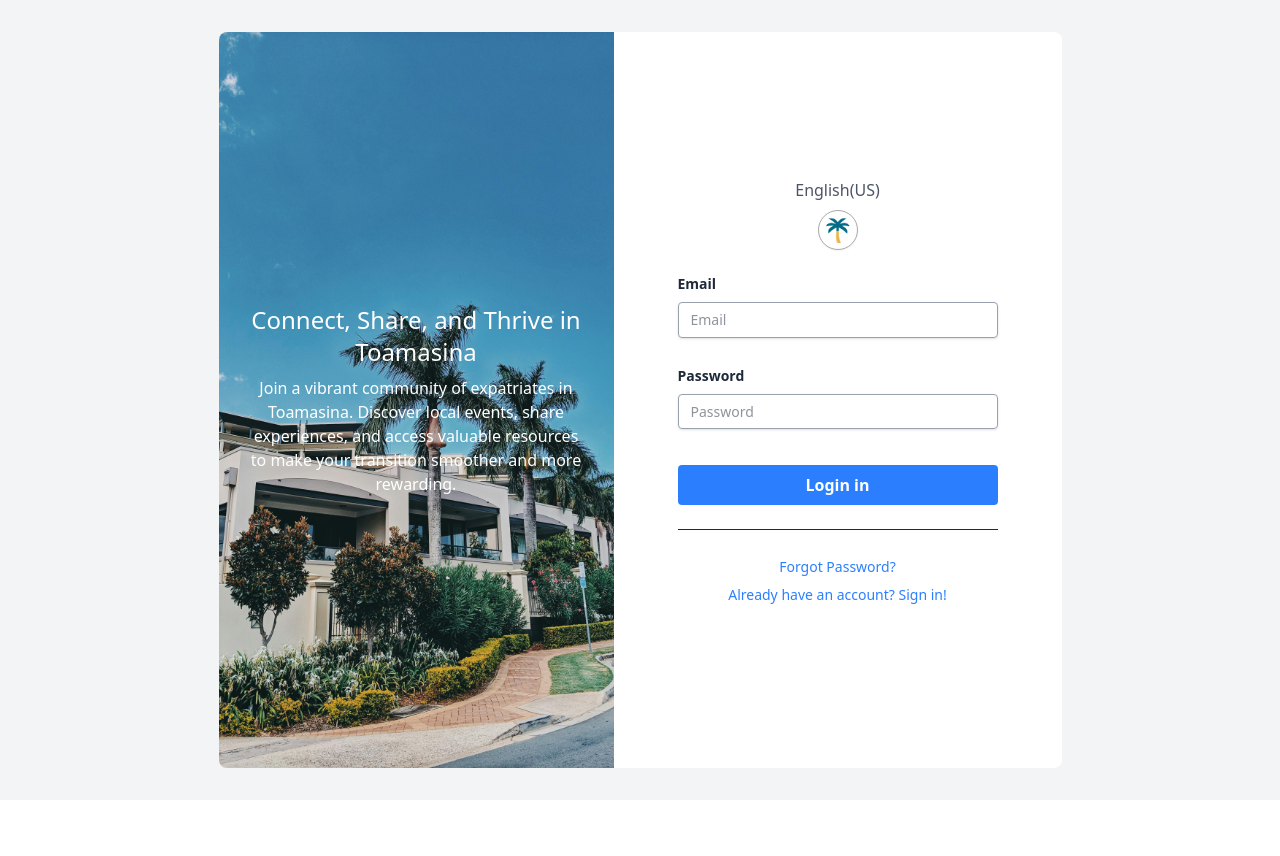
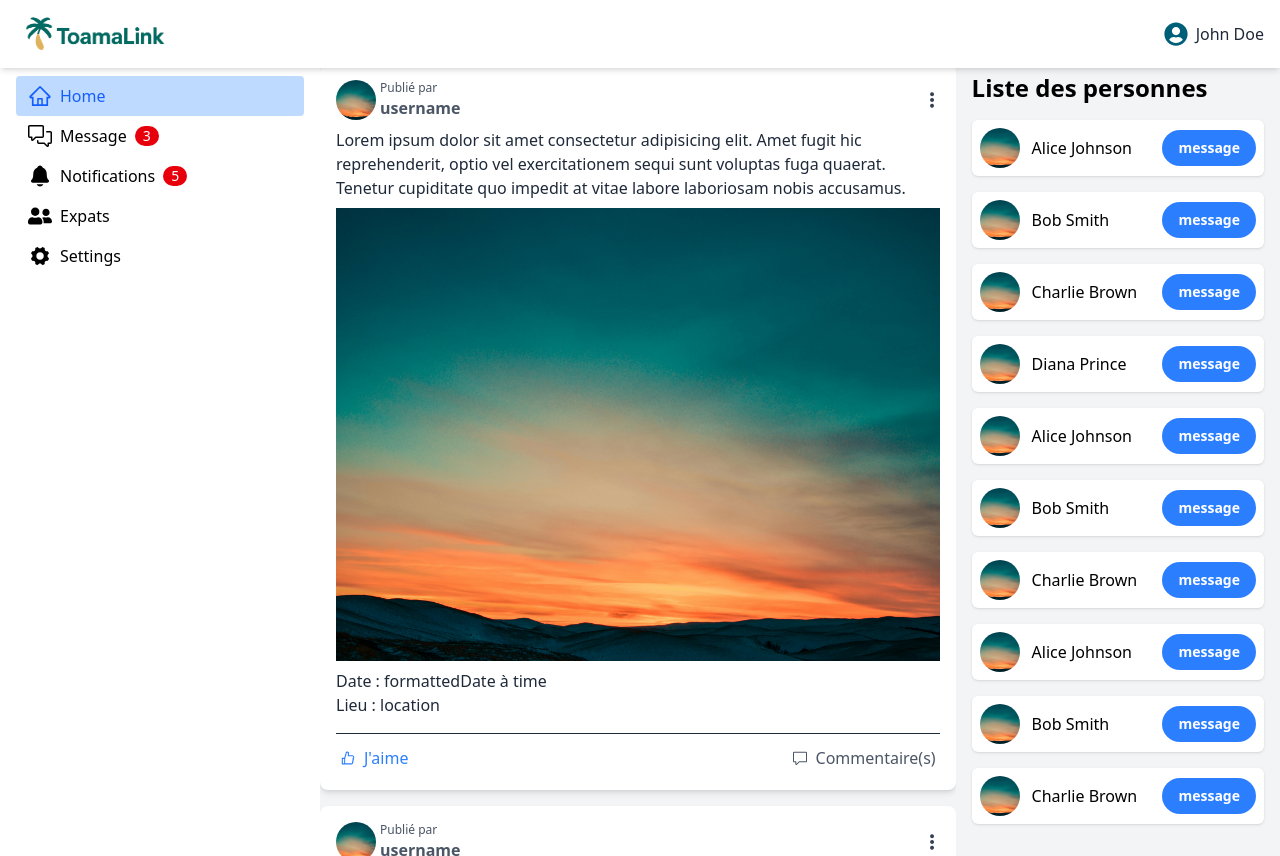
Before and after one commit to NambinintsoaReflet/toamalink-V1, a React (Vite) app: page / in a window 1280 px wide. Before the commit this address led to /login. Before the commit the page ends 800 px from the top, so only its background shows below. Built offline with nearby package versions, Linux system fonts and the light colour scheme.

Commit message:
Creation des autres pages

```diff
--- a/src/App.jsx
+++ b/src/App.jsx
@@ -9,6 +9,8 @@ import Signin from "./Pages/SignIn";
 import ProtectedRoute from "./Components/ProtectedRoute";
 import { AuthProvider } from "./Context/MenuContext/AuthContext";
 import Welcome from "./Pages/Welcome";
+import Messages from "./Pages/Messages";
+import UnderConstruction from "./Pages/UnderConstruction";
 
 // Importez votre composant ProtectedRoute
 
@@ -29,12 +31,14 @@ function App() {
 
               {/* C'est ici que la route est protégée */}
               {/* Le composant ProtectedRoute vérifie l'authentification */}
-              <Route element={<ProtectedRoute isAuth={isAuthenticated} />}>
+              {/* <Route element={<ProtectedRoute isAuth={isAuthenticated} />}> */}
                 {/* Ces routes ne seront accessibles que si l'utilisateur est authentifié */}
                 <Route path="/" element={<Layout />}>
                   <Route index element={<Home />} />
+                  <Route path="/message" element={<UnderConstruction />} />
+                    <Route path="/*" element={<UnderConstruction />} />
                 </Route>
-              </Route>
+              {/* </Route> */}
             </Routes>
           </MenuContextProvider>
         </AuthProvider>
--- a/src/Components/Events/EventCard.jsx
+++ b/src/Components/Events/EventCard.jsx
@@ -16,9 +16,9 @@ const EventCard = () => {
           </span>
         </div>
 
-        <SlOptionsVertical className="cursor-pointer" />
+        <SlOptionsVertical className="cursor-pointer text-gray-700" />
       </div>
-      <p>
+      <p className=" text-gray-800 mb-2">
         Lorem ipsum dolor sit amet consectetur adipisicing elit. Amet fugit hic
         reprehenderit, optio vel exercitationem sequi sunt voluptas fuga
         quaerat. Tenetur cupiditate quo impedit at vitae labore laboriosam nobis
--- a/src/Components/Navbar.jsx
+++ b/src/Components/Navbar.jsx
@@ -1,32 +1,29 @@
-import { useContext } from "react";
+import { AiOutlineHome } from "react-icons/ai";
 import logoPng from "../assets/logo.png"; // Adjust the path as necessary
 import { MenuContext } from "../Context/MenuContext/MenuContext";
-import { FaBars, FaUserCircle } from "react-icons/fa"; // N'oubliez pas d'importer l'icône si vous l'utilisez
-import { Link } from "react-router-dom";
+import { FaBars, FaUserCircle, FaUserFriends } from "react-icons/fa"; // N'oubliez pas d'importer l'icône si vous l'utilisez
+import { Link, useLocation } from "react-router-dom";
+import { GoCommentDiscussion } from "react-icons/go";
+import { VscDiffAdded } from "react-icons/vsc";
+import { IoIosSettings } from "react-icons/io";
 
-const Navbar = ({ handleShowModal }) => {
-  const { toggle } = useContext(MenuContext);
+const Navbar = () => {
+
 
   // 🔁 Exemple simulé : remplace ceci par ta logique réelle d'authentification
   // const user = null; // ou bien { name: "John Doe" } si connecté
   const user = { name: "John Doe" }; // Simule un utilisateur connecté
   return (
     // Correction ici : 'class' a été remplacé par 'className'
-    <div className="flex justify-between items-center p-4 pt-0 pb-0 bg-white fixed top-0 left-0 right-0 z-50 shadow-md">
+    <div className="flex justify-between items-center p-4 pt-1 pb-1 bg-white fixed top-0 left-0 right-0 z-50 shadow-md">
       <div className="flex items-center">
         <img src={logoPng} alt="" className="w-auto h-12 sm:h-15" />
       </div>
       <div className="flex items-center justify-center space-x-3">
-        <div className="flex items-center space-x-2">
-          <FaUserCircle className="h-6 w-6 text-cyan-800" />
+
+        <div className="flex items-center space-x-2 ">
+          <FaUserCircle className="text-2xl text-cyan-800" />
           <div className="text-gray-800 font-medium">{user.name}</div>
-        </div>
-        <div
-          onClick={toggle}
-          className={`p-0.5 lg:hidden ${user ? "" : "hidden"}`}
-        >
-          {/* Assurez-vous d'importer FaBars si vous l'utilisez */}
-          <FaBars className="cursor-pointer" />
         </div>
       </div>
     </div>
--- /dev/null
+++ b/src/Data/Menu.jsx
@@ -0,0 +1,66 @@
+import { AiOutlineHome } from "react-icons/ai";
+import { FaUserFriends } from "react-icons/fa";
+import { GoCommentDiscussion } from "react-icons/go";
+import { IoIosSettings } from "react-icons/io";
+import { IoNotifications } from "react-icons/io5";
+import { RiAddBoxLine } from "react-icons/ri";
+
+export const NavMobile = [
+  {
+    href: "/",
+    label: "",
+    icon: <AiOutlineHome className="text-2xl mb-[4px]" />,
+  },
+  {
+    href: "/message",
+    label: "",
+    icon: <GoCommentDiscussion className="text-2xl mb-[4px]" />,
+    nb: 3, // Example message count
+  },
+  {
+    href: "/add",
+    label: "",
+    icon: <RiAddBoxLine className="text-2xl mb-[4px]" />,
+  },
+  {
+    href: "/expats",
+    label: "",
+    icon: <FaUserFriends className="text-2xl mb-[4px]" />,
+  },
+  {
+    href: "/notifications",
+    label: "",
+    icon: <IoNotifications className="text-2xl mb-[4px]" />,
+    nb: 5, // Example message count
+  },
+];
+
+export const NavWeb = [
+  {
+    href: "/",
+    label: "Home",
+    icon: <AiOutlineHome className="text-2xl mr-2" />,
+  },
+  {
+    href: "/message",
+    label: "Message",
+    icon: <GoCommentDiscussion className="text-2xl mr-2" />,
+    nb: 3, // Example message count
+  },
+  {
+    href: "/messages",
+    label: "Notifications",
+    icon: <IoNotifications className="text-2xl mr-2" />,
+    nb: 5, // Example notification count
+  },
+  {
+    href: "/expats",
+    label: "Expats",
+    icon: <FaUserFriends className="text-2xl mr-2" />,
+  },
+  {
+    href: "/setting",
+    label: "Settings",
+    icon: <IoIosSettings className="text-2xl mr-2" />,
+  },
+];
--- a/src/Pages/Layout.jsx
+++ b/src/Pages/Layout.jsx
@@ -1,100 +1,73 @@
-import React, { useContext } from "react";
+import React from "react";
 import { Link, Outlet, useLocation } from "react-router-dom";
-import { MenuContext } from "../Context/MenuContext/MenuContext";
-import { AiOutlineHome } from "react-icons/ai";
-import { GoCommentDiscussion } from "react-icons/go";
-import { FaUserFriends } from "react-icons/fa";
-import { IoIosSettings } from "react-icons/io";
 import Navbar from "../Components/Navbar";
 import PersonList from "../Components/PersonList";
-import { VscDiffAdded } from "react-icons/vsc";
 
-const Layout = ({ handleShowModal }) => {
-  const { open, setOpen } = useContext(MenuContext);
+import { NavMobile, NavWeb } from "../Data/Menu";
+
+const Layout = () => {
   const location = useLocation(); // On utilise useLocation
   const pathname = location.pathname; // On accède à la propriété pathname
 
-  const navItems = [
-    {
-      href: "/",
-      label: "Home",
-      icon: <AiOutlineHome className="text-2xl mb-[2px]" />,
-    },
-    {
-      href: "/events",
-      label: "Events",
-      icon: <GoCommentDiscussion className="text-2xl mb-[2px]" />,
-    },
-    {
-      href: "/messages",
-      label: "Messages",
-      icon: <VscDiffAdded className="text-2xl mb-[2px]" />,
-    },
-    {
-      href: "/expats",
-      label: "Expats",
-      icon: <FaUserFriends className="text-2xl mb-[2px]" />,
-    },
-    {
-      href: "/setting",
-      label: "Settings",
-      icon: <IoIosSettings className="text-2xl mb-[2px]" />,
-    },
-  ];
-
   return (
     <>
-      <Navbar handleShowModal={handleShowModal} />
-      <div class="h-[80vh] overflow-hidden mt-14">
+      <Navbar />
+      <div class="h-[76vh] overflow-hidden mt-14 lg:min-h-screen">
         <div className="h-full flex">
-          {/* <aside
-            className={`bg-white mt-1 overflow-hidden transition-all duration-200 h-screen w-80 p-4 ${
+          <aside
+            className={`bg-white mt-1 overflow-hidden hidden transition-all duration-200 h-screen w-80 p-4 ${
               open ? "block" : "hidden"
             } lg:block fixed lg:p-4`}
           >
             <ul>
-              {navItems.map(({ href, label, icon }) => (
+              {NavWeb.map(({ href, label, icon, nb }) => (
                 <li
                   key={href}
-                  className={`flex items-center text-lg rounded-sm text-gray-400 p-2 pl-2 transition-colors ${
+                  className={`flex items-center p-2 px-3 rounded-sm transition-colors ${
                     pathname === href
                       ? "bg-blue-200 text-blue-600"
                       : " hover:text-blue-600"
                   }`}
                 >
+                  <Link to={href} className="flex">
                     {icon}
-                  <Link to={href}>{label}</Link>
+                    {label}
+                  </Link>
+                  <div className="ml-2 bg-red-600 rounded-2xl text-white px-2 text-sm">
+                    {nb}
+                  </div>
                 </li>
               ))}
             </ul>
-          </aside> */}
+          </aside>
 
-          <div
-            class="bg-white lg:ml-80 w-200 p-4 no-scrollbar overflow-y-scroll h-full"
-            onClick={() => setOpen(false)}
-          >
+          <div class="bg-white lg:ml-80 w-200 no-scrollbar overflow-y-scroll h-full lg:mt-2">
             <Outlet />
           </div>
 
           <div class="bg-gray-100 p-4 no-scrollbar overflow-y-scroll w-100 h-full hidden lg:block">
-           <PersonList/>
+            <PersonList />
           </div>
         </div>
       </div>
-      <div className="fixed bottom-0 left-0 right-0 bg-white shadow-lg p-4 flex justify-between items-center lg:hidden">
+      <div className="fixed bottom-0 left-0 right-0 bg-white shadow-[0_-4px_6px_rgba(0,0,0,0.1)] px-4 py-2 flex justify-between items-center lg:hidden">
         <ul className="flex justify-around w-full">
-
-              {navItems.map(({ href, label, icon }) => (
+          {NavMobile.map(({ href, label, icon, nb }) => (
             <li
               key={href}
               className={`flex flex-col items-center justify-center p-2 px-3 rounded-2xl transition-colors ${
                 pathname === href
-                      ? "bg-cyan-600 text-white"
+                  ? "bg-cyan-600 text-white shadow-lg"
                   : " hover:text-blue-600"
               }`}
             >
+              <div className="absolute top-0 text-[10px] text-white bg-red-600 px-1.5 rounded-xl ml-5 mt-0.5">
+                {nb}
+              </div>
+              <Link className="text-xs" to={href}>
                 {icon}
-                  <Link className="text-xs" to={href}>{label}</Link>
+                {label}
+              </Link>
             </li>
           ))}
         </ul>
--- /dev/null
+++ b/src/Pages/Messages.jsx
@@ -0,0 +1,11 @@
+import React from 'react'
+
+const Messages = () => {
+  return (
+    <div>
+      <h1>Messages</h1>
+    </div>
+  )
+}
+
+export default Messages
--- /dev/null
+++ b/src/Pages/UnderConstruction.jsx
@@ -0,0 +1,17 @@
+import React from "react";
+import { FaTools } from "react-icons/fa";
+
+const UnderConstruction = () => {
+  return (
+    <div className="flex flex-col items-center justify-center h-[100vh] bg-gray-100 text-center p-4">
+      <FaTools className="text-yellow-500 text-6xl mb-4 animate-bounce" />
+      <h1 className="text-3xl font-bold mb-2">Page en construction</h1>
+      <p className="text-gray-600 max-w-md">
+        Cette page est actuellement en cours de développement.
+        Merci de revenir plus tard !
+      </p>
+    </div>
+  );
+};
+
+export default UnderConstruction;
```
Lines whose indentation alone changed are shown as unchanged.
